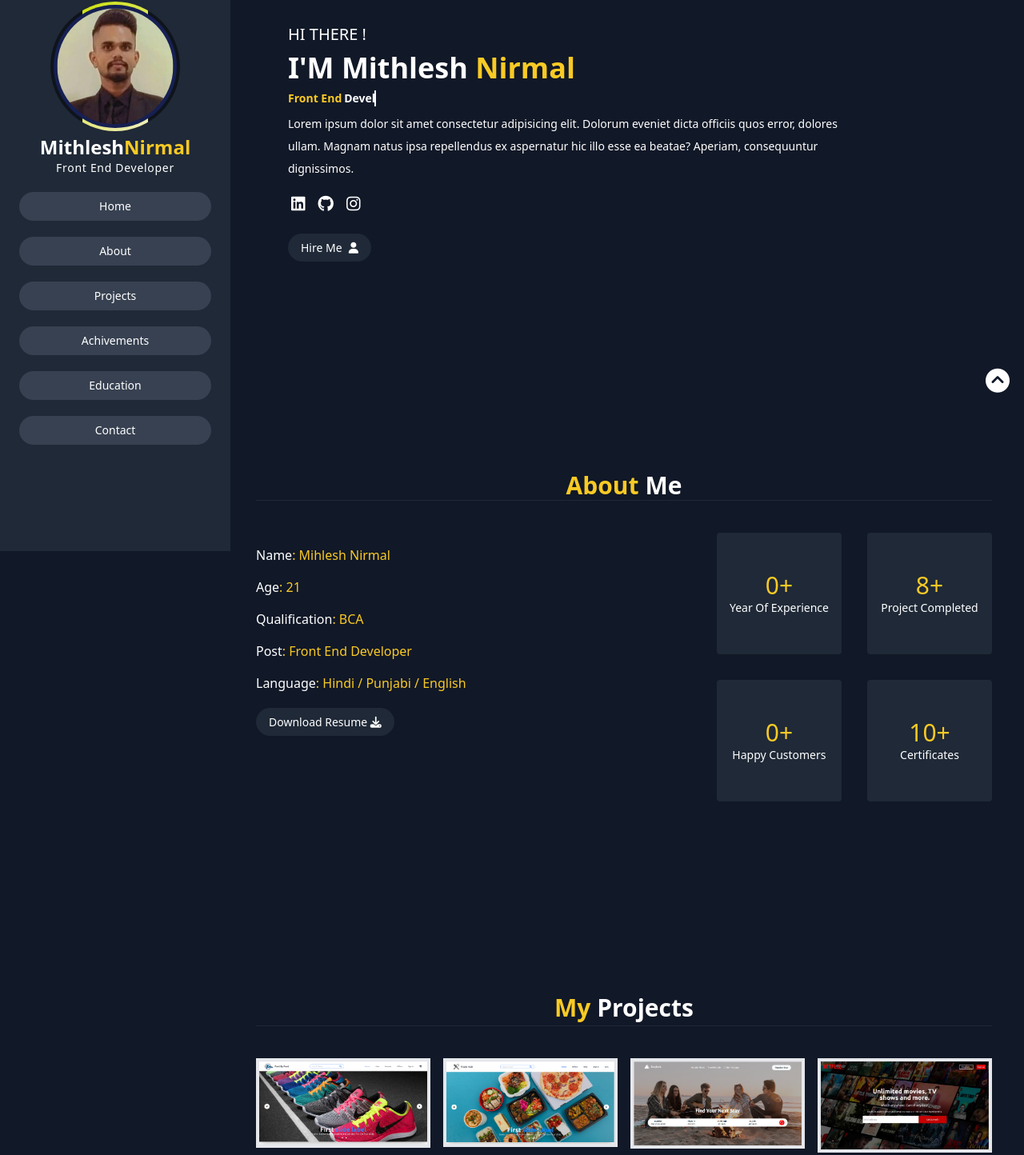
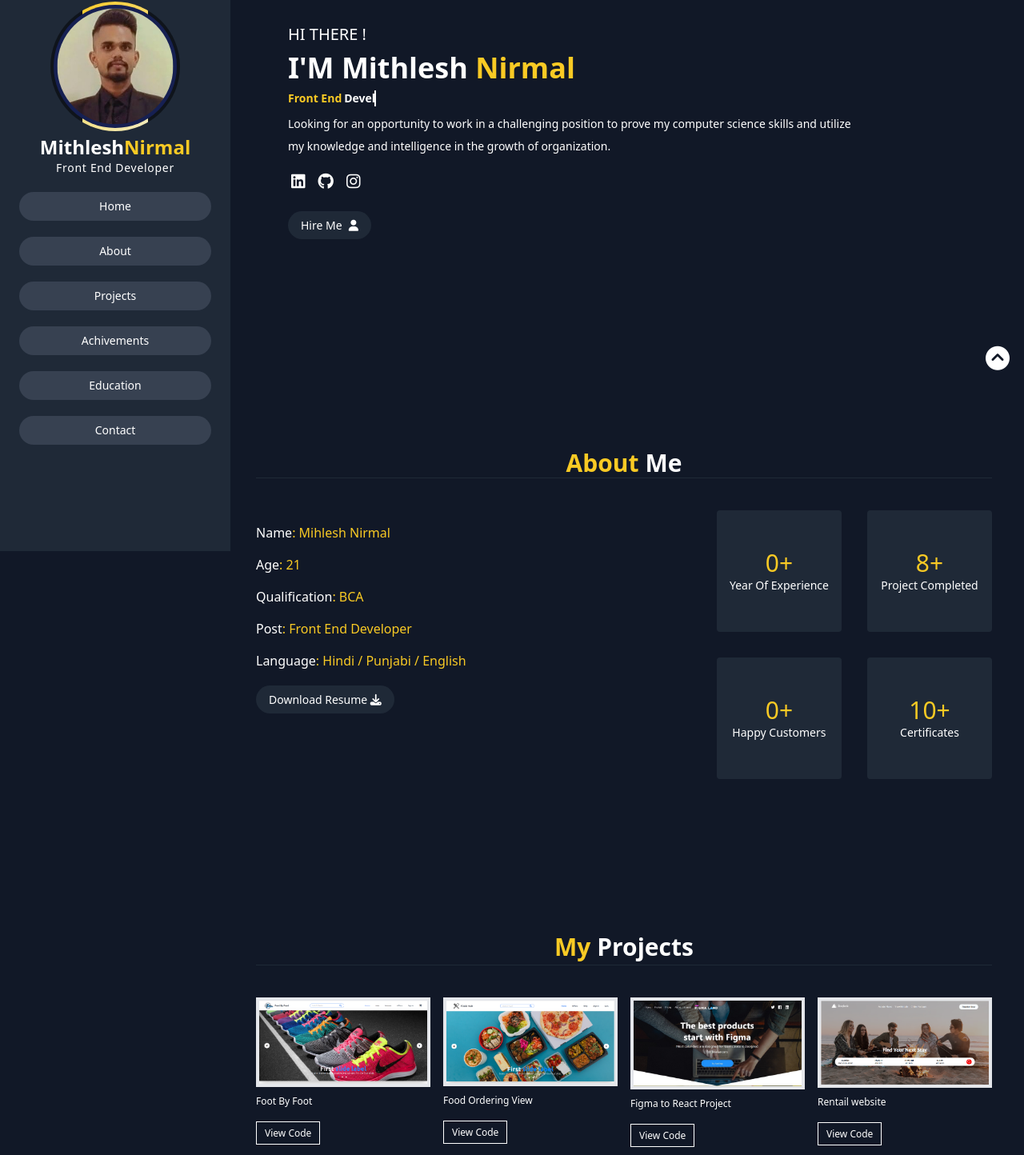
Before and after one commit to devmithlesh/potfoliyo, a React (Create React App) app: page / in a window 1280 px wide. Shown: the part 111-1555 px from the top of the page at 80% size. Built offline with nearby package versions, Linux system fonts and the light colour scheme.

Commit message:
first commit

```diff
--- a/public/index.html
+++ b/public/index.html
@@ -35,7 +35,6 @@
   <body>
     <div id="root"></div>
     <!-- slick slider js cdn -->
-
     <script src="https://cdnjs.cloudflare.com/ajax/libs/jquery/3.5.1/jquery.min.js"></script>
     <script src="https://cdnjs.cloudflare.com/ajax/libs/slick-carousel/1.8.1/slick.js"></script>
 
--- a/src/Components/About.js
+++ b/src/Components/About.js
@@ -8,6 +8,7 @@ const Abdata = [
   {
     num: "8+",
     title: "Project Completed",
+    loc: "#projects",
   },
   {
     num: "0+",
@@ -16,12 +17,13 @@ const Abdata = [
   {
     num: "10+",
     title: "Certificates",
+    loc: "#Achivements",
   },
 ];
 function About() {
   return (
     <>
-      <section id="about">
+      <section id="about" className="js-scroll fade-in-bottom ">
         <div className="container mx-auto px-10 sm:pl-0 md:pl-80 lg:md:pl-80 flex justify-center flex-col py-32">
           <h1 className="text-3xl font-bold text-center">
             <span className="yellow-rang">About</span> Me
@@ -58,7 +60,7 @@ function About() {
             <div className="grid grid-flow-row sm:grid-cols-2 md:grid-cols-2 lg:grid-cols-2 grid-cols-1 sm:grid-rows-2 md:grid-rows-2 lg:grid-rows-2 grid-rows-1 gap-8 text-center">
               {Abdata.map((val, ind) => {
                 return (
-                  <a href="#projects" key={ind}>
+                  <a href={val.loc} key={ind}>
                     <div className="bg-gray-800 py-12 md:py-8 lg:py-12 px-4 flex flex-col justify-center items-center rounded transform hover:scale-110 ease-out duration-700 ">
                       <span className="yellow-rang text-3xl">{val.num}</span>
                       <p className="text-sm">{val.title}</p>
--- a/src/Components/Archivement/Archivement.js
+++ b/src/Components/Archivement/Archivement.js
@@ -36,7 +36,7 @@ function Achivements() {
   return (
     <div>
       <section id="Achivements">
-        <div className="container mx-auto py-28 px-10 sm:pl-0 md:pl-80 lg:md:pl-80">
+        <div className="container mx-auto py-20 px-10 sm:pl-0 md:pl-80 lg:md:pl-80">
           <h1 className="text-3xl font-bold text-center mb-1">
             <span className="yellow-rang">My</span> Achivements
           </h1>
--- a/src/Components/Education.js
+++ b/src/Components/Education.js
@@ -57,7 +57,7 @@ function Education() {
               return (
                 <div className="box-achiv" key={ind}>
                   <i className="fas fa-graduation-cap bgcolor2"></i>
-                  <span className="text-xs font-bold text-gray-400 py-1 px-4 bg-gray-800 rounded-full bgcolor">
+                  <span className="text-xs font-bold text-gray-100 py-1 px-4 bg-gray-800 rounded-full bgcolor">
                     {val.Date}
                   </span>
                   <h3 className="text-base font-bold py-2">{val.Edu}</h3>
--- a/src/Components/Home.js
+++ b/src/Components/Home.js
@@ -24,10 +24,9 @@ function Home({ showMenu, setShowMenu }) {
               Front End <p className="type-animation">Developer</p>
             </h3>
             <p className="sm:pr-40 md:pr-28 lg:pr-40 mb-4 mt-2 leading-loose text-sm">
-              Lorem ipsum dolor sit amet consectetur adipisicing elit. Dolorum
-              eveniet dicta officiis quos error, dolores ullam. Magnam natus
-              ipsa repellendus ex aspernatur hic illo esse ea beatae? Aperiam,
-              consequuntur dignissimos.
+              Looking for an opportunity to work in a challenging position to
+              prove my computer science skills and utilize my knowledge and
+              intelligence in the growth of organization.
             </p>
             <div className="mb-7 ">
               <a
--- a/src/Components/Project/ProCard.js
+++ b/src/Components/Project/ProCard.js
@@ -17,6 +17,16 @@ function ProCard(props) {
           />
           {props.title}
         </a>
+        <div className="mb-4 mt-4 ">
+          <a
+            href={props.button}
+            target="_blank"
+            rel="noopener noreferrer"
+            className="text-xs view_code"
+          >
+            View Code
+          </a>
+        </div>
       </div>
     </>
   );
--- a/src/Components/Project/Prodata.js
+++ b/src/Components/Project/Prodata.js
@@ -1,5 +1,5 @@
 import img1 from "../../Images/1.jpg";
-import img2 from "../../Images/2.jpg";
+import img5 from "../../Images/5.jpg";
 import img3 from "../../Images/3.jpg";
 import img4 from "../../Images/4.jpg";
 import img51 from "../../Images/5.1.jpg";
@@ -13,36 +13,51 @@ const Pdata = [
     alts: "FootbyFoot",
     weblink: "https://foot-by-foot-e-commerce.netlify.app/",
     title: "Foot By Foot",
+    button: "https://github.com/devmithlesh/footbyfoot.git",
   },
   {
     image: img6,
     alts: "Food-ordring",
     weblink: "https://food-ordering-hub-mithlesh.netlify.app/",
     title: "Food Ordering View ",
+    button: "https://github.com/devmithlesh/food-ordering-website.git",
+  },
+  {
+    image: img51,
+    alts: "Vigma to Reactjs",
+    weblink: "https://assignment-2-15-9-22.netlify.app/",
+    title: "Figma to React Project",
+    button: "https://github.com/devmithlesh/assignment-2--15-9-22.git",
   },
   {
     image: img8,
     alts: "Rental-house",
     weblink: "https://house-rental-website-by-mithlesh.netlify.app/",
     title: "Rentail website",
+    button:
+      "https://github.com/devmithlesh/house-rental-wesite-by-mithlesh.git",
   },
   {
-    image: img2,
-    alts: "Netflix",
-    weblink: "https://clone-netflix-site.netlify.app/",
-    title: "Clone of Netflex Desigen",
+    image: img5,
+    alts: "Microsoft",
+    weblink: "https://clone-microsoft-web.netlify.app/",
+    title: "Clone of Microsoft Desigen",
+    button: "https://github.com/devmithlesh/microsoft-website-by-mithlesh.git",
   },
   {
     image: img3,
     alts: "Discord",
-    weblink: "https://clone-discord-website.netlify.app/",
+    weblink: "https://frosty-rosalind-c7620e.netlify.app/",
     title: "Clone of Discord Desigen",
+    button:
+      "https://github.com/devmithlesh/Discord-web-in-react-js-by-mithlesh.git",
   },
   {
     image: img1,
     alts: "Project",
     weblink: "https://clone-dribble.netlify.app/",
     title: "Clone of Tailblocks Desigen",
+    button: "https://github.com/devmithlesh/dribbble-pro.git",
   },
 
   {
@@ -50,12 +65,7 @@ const Pdata = [
     alts: "Linkedin",
     weblink: "https://linkedin-by-mithlesh.netlify.app/",
     title: "Clone of Linkedin Desigen",
-  },
-  {
-    image: img51,
-    alts: "Vigma to Reactjs",
-    weblink: "https://assignment-2-15-9-22.netlify.app/",
-    title: "Figma to Responsive ReactJS Project",
+    button: "https://github.com/devmithlesh/linkedin-by-mithlesh.git",
   },
 ];
 
--- a/src/Components/Project/Project.js
+++ b/src/Components/Project/Project.js
@@ -3,17 +3,17 @@ import ProCard from "./ProCard";
 import Pdata from "./Prodata";
 
 //==============hidden & show data============
-import img5 from "../../Images/5.jpg";
+import img2 from "../../Images/2.jpg";
 import img6 from "../../Images/6.png";
 import img7 from "../../Images/7.png";
 import img8 from "../../Images/8.png";
 
 const Prodata2 = [
   {
-    image: img5,
-    alts: "Microsoft",
-    weblink: "https://clone-microsoft-web.netlify.app/",
-    title: "Clone of Microsoft Desigen",
+    image: img2,
+    alts: "Netflix",
+    weblink: "https://magical-cactus-f06ddb.netlify.app/",
+    title: "Clone of Netflex Desigen",
   },
   {
     image: img6,
@@ -40,7 +40,7 @@ function Projects() {
   return (
     <div>
       <section id="projects">
-        <div className="container mx-auto py-28 px-10 sm:pl-0 md:pl-80 lg:md:pl-80">
+        <div className="container mx-auto py-16 px-10 sm:pl-0 md:pl-80 lg:md:pl-80">
           <h1 className="text-3xl font-bold text-center mb-1">
             <span className="yellow-rang">My</span> Projects
           </h1>
@@ -57,6 +57,7 @@ function Projects() {
                   alts={val.alts}
                   title={val.title}
                   weblink={val.weblink}
+                  button={val.button}
                 />
               );
             })}
--- a/src/Components/Testimonial.js
+++ b/src/Components/Testimonial.js
@@ -28,7 +28,7 @@ function Testimonial() {
     <>
       <section className="container mx-auto py-28 px-10 sm:pl-0 md:pl-80 lg:md:pl-80">
         <h1 className="text-3xl font-bold text-center">
-          <span className="yellow-rang">Testi</span> monial
+          <span className="yellow-rang">Testi</span>monial
         </h1>
         <div className="w-full h-px bg-gray-800 "></div>
         <div className="your-class mt-10 ">
--- a/src/index.css
+++ b/src/index.css
@@ -1,6 +1,6 @@
 /* ========= CUSTOME SCROLL BAR =========== */
 ::-webkit-scrollbar-thumb {
-  background: linear-gradient(315deg, #f1edc5, #cce206);
+  background: linear-gradient(315deg, #f1edc5, var(--yellowcolor));
 }
 ::-webkit-scrollbar {
   width: 15px;
@@ -83,7 +83,7 @@
   content: "";
   position: absolute;
   inset: -10px 40px;
-  background: linear-gradient(315deg, #f1edc5, #cce206);
+  background: linear-gradient(315deg, #f1edc5, var(--yellowcolor));
   transition: 0.5s;
   animation: animate 4s linear infinite;
 }
@@ -134,3 +134,15 @@
   left: 50%;
   transform: translate(-50%, -50%);
 }
+
+/* ========== Project Section view_code Button ==============*/
+.view_code {
+  padding: 5px 10px;
+  border: 1px solid #fff;
+  position: relative;
+}
+
+.view_code:hover {
+  background: var(--yellowcolor);
+  transition: 0.5s;
+}
```
Also changed, not shown: src/Images/2.jpg.
